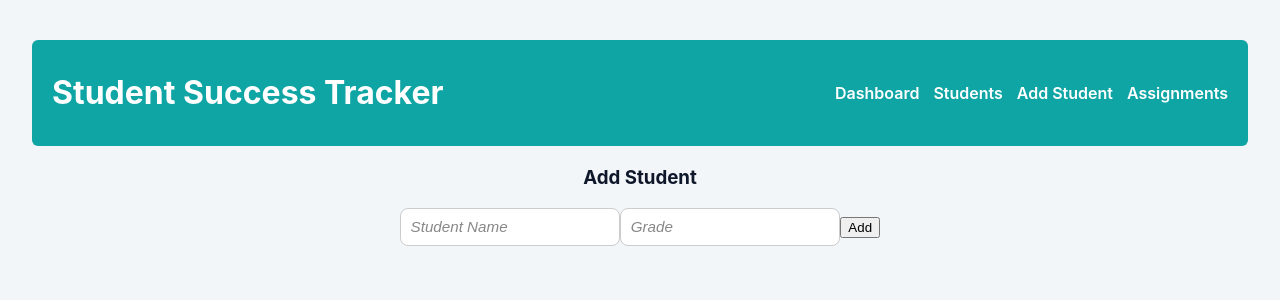
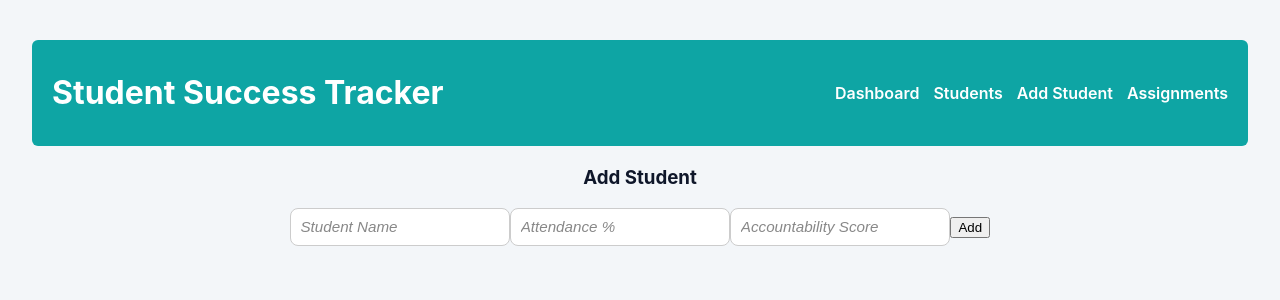
Before and after one commit to d-odhiambo/student-success-tracker-app, a React (Vite) app: page /students/add in a window 1280 px wide. Shown: the top 300 px of the page. Built offline with nearby package versions, Linux system fonts and the light colour scheme; data requests are answered from the project's data file.

Commit message:
Update AddStudentForm to match db.json structure

```diff
--- a/src/Components/Students/AddStudentForm.jsx
+++ b/src/Components/Students/AddStudentForm.jsx
@@ -2,15 +2,22 @@ import React, { useState } from "react";
 
 function AddStudentForm({ addStudent }) {
   const [name, setName] = useState("");
-  const [grade, setGrade] = useState("");
+  const [attendancePercent, setAttendancePercent] = useState("");
+  const [accountabilityScore, setAccountabilityScore] = useState("");
 
   function handleSubmit(e) {
     e.preventDefault();
-    if (!name || !grade) return;
+    if (!name || !attendancePercent || !accountabilityScore) return;
 
-    addStudent({ name, grade });
+    addStudent({
+      name,
+      attendancePercent: Number(attendancePercent),
+      accountabilityScore: Number(accountabilityScore)
+    });
+
     setName("");
-    setGrade("");
+    setAttendancePercent("");
+    setAccountabilityScore("");
   }
 
   return (
@@ -23,10 +30,16 @@ function AddStudentForm({ addStudent }) {
         onChange={(e) => setName(e.target.value)}
       />
       <input
-        type="text"
-        placeholder="Grade"
-        value={grade}
-        onChange={(e) => setGrade(e.target.value)}
+        type="number"
+        placeholder="Attendance %"
+        value={attendancePercent}
+        onChange={(e) => setAttendancePercent(e.target.value)}
+      />
+      <input
+        type="number"
+        placeholder="Accountability Score"
+        value={accountabilityScore}
+        onChange={(e) => setAccountabilityScore(e.target.value)}
       />
       <button type="submit">Add</button>
     </form>
```
